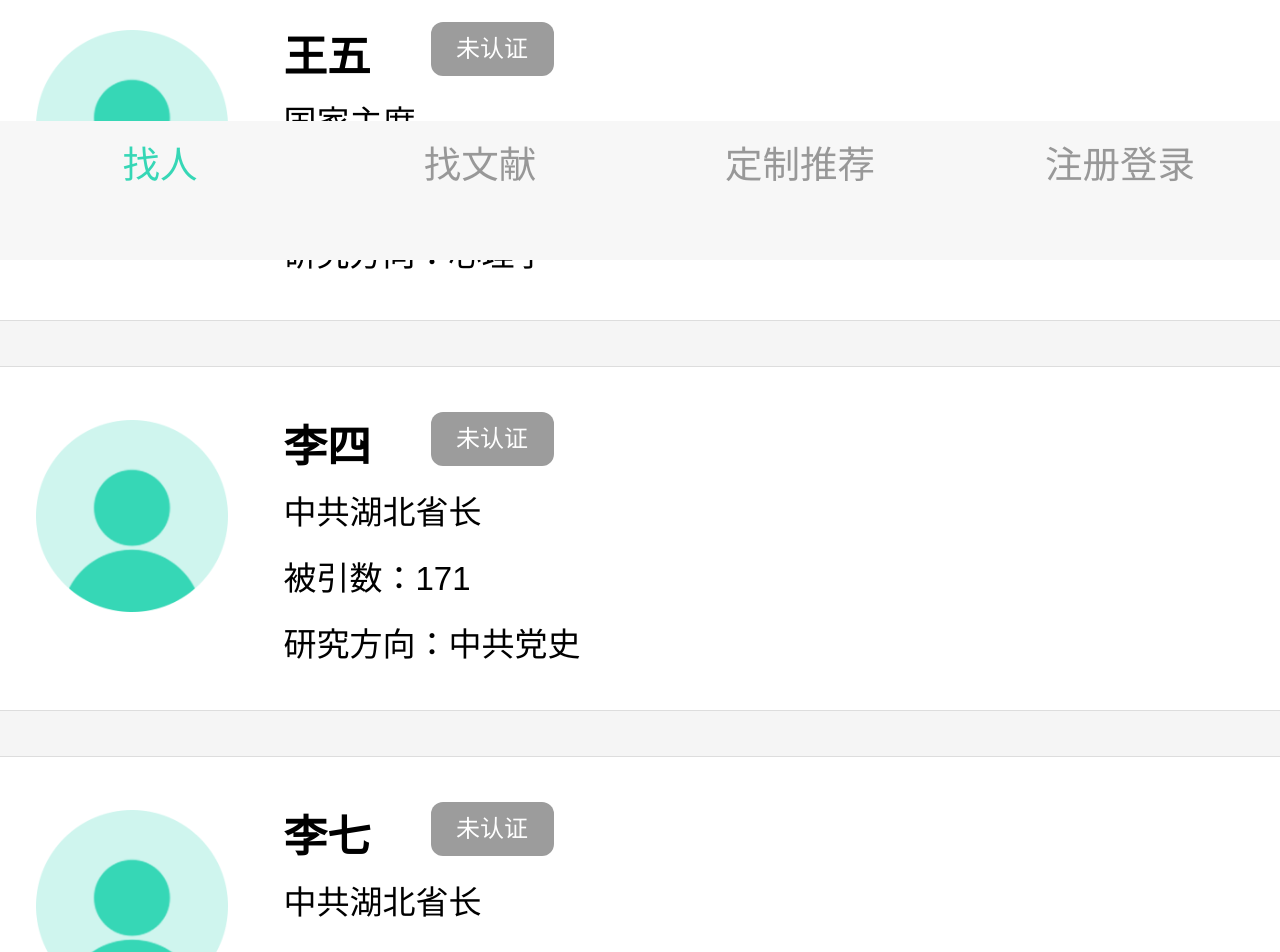
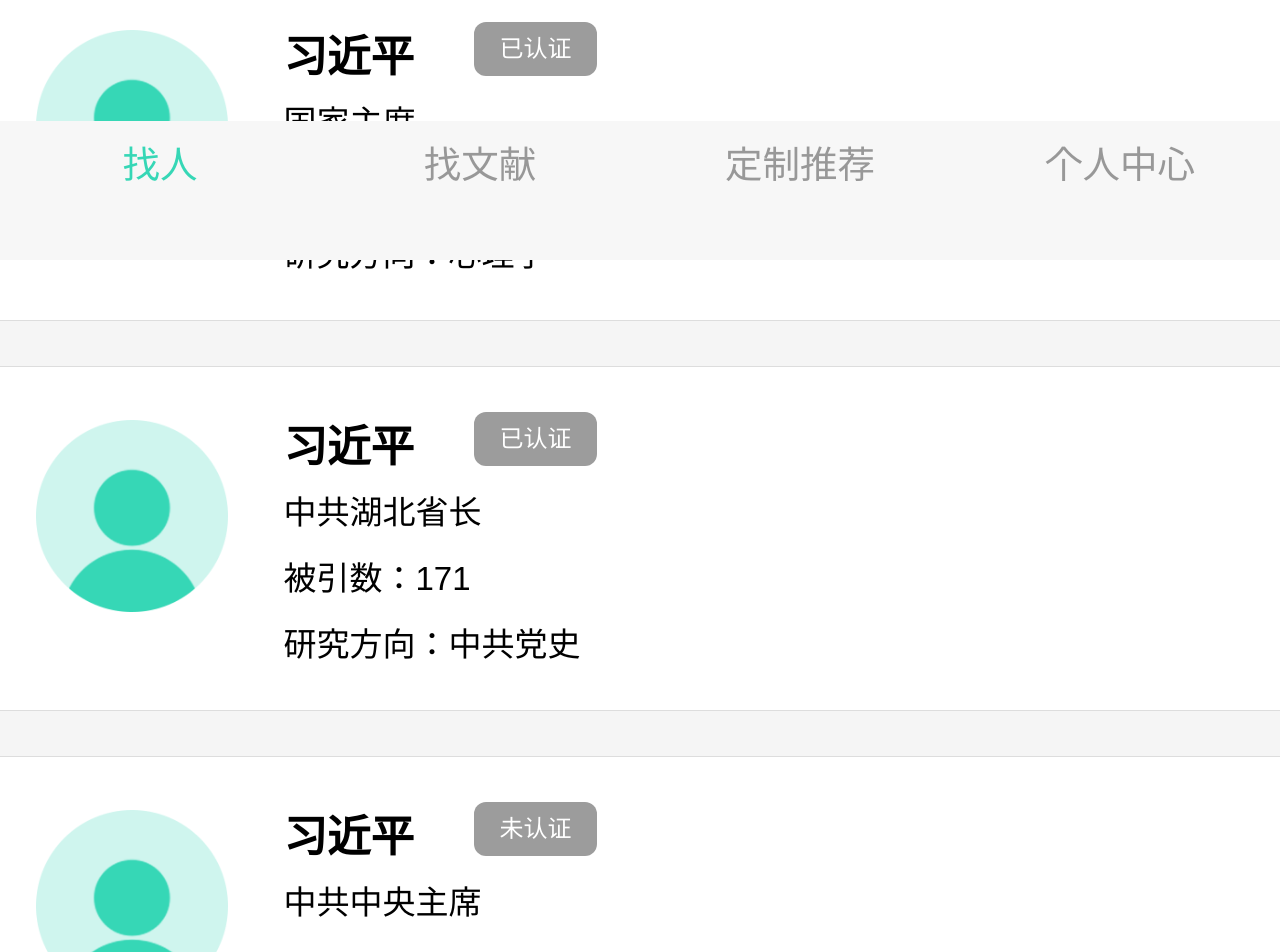
Before and after one commit to devilguang/wechat-scholar-community, a Vue app: page /findScholar/scholarResult in a window 1280 px wide. Shown: the part 540-1492 px from the top of the page. Built offline with nearby package versions, Linux system fonts and the light colour scheme; a small style sheet from the web is missing.

Commit message:
10202工作

```diff
--- a/src/App.vue
+++ b/src/App.vue
@@ -19,9 +19,9 @@
        <span class="nav-title">定制推荐</span>
        </router-link>
        </li> <li>
-       <router-link to="/login">
+       <router-link to="/personalCenter">
        <span class="iconfont icon-person"></span>
-       <span class="nav-title">注册登录</span>
+       <span class="nav-title">个人中心</span>
        </router-link>
        </li>
     </ul>
@@ -29,6 +29,7 @@
   <router-view class="view"></router-view>
   </div>
 </template>
+
 <style scroped src='./assets/css/base.css'></style>
 <style scroped src='./assets/css/style.css'></style>
 <!-- <script type="text/javascript" src='./js/index.js'></script>
--- a/src/assets/css/style.css
+++ b/src/assets/css/style.css
@@ -673,7 +673,7 @@ color: #000;
   color: #fff;
   line-height: .48rem;
 }
-#bookDetail .literature .tabBox p.active{
+#bookDetail .literature .tabBox p:hover{
  background: #36d7b6;
 }
 #bookDetail .literature .tabBox p:nth-of-type(1){
@@ -701,7 +701,7 @@ color: #000;
     margin-bottom: 0.18rem;
 }
 /*loginReg part*/
-#login h1{
+#personalCenter h1{
   width: 100%;
   height: .78rem;
   background: #424951;
@@ -711,18 +711,18 @@ color: #000;
   line-height: .78rem;
   font-family: "宋体";
 }
-#login .regBox{
+#personalCenter .regBox{
   padding: .68rem .29rem 0 ;
   box-sizing: border-box;
 }
-#login .regBox input{
+#personalCenter .regBox input{
   width: 100%;
 }
-#login .regBox p{
+#personalCenter .regBox p{
   height: .87rem;
   position: relative;
 }
-#login .regBox p span{
+#personalCenter .regBox p span{
   position: absolute;
   display: block;
   height: .87rem;
@@ -733,26 +733,26 @@ color: #000;
   font-size: .26rem;
   margin-top: 0.03rem;
 }
-#login .regBox p input{
+#personalCenter .regBox p input{
   height: .87rem;
   text-indent: 1.33rem;
   color: #bbbbbb;
   border: 1px solid #e7e7e7;
 }
-#login .regBox p .userTel{
+#personalCenter .regBox p .userTel{
   border-radius: 0.1rem 0.1rem 0 0 ;
 }
-#login .regBox p .userPsw{
+#personalCenter .regBox p .userPsw{
   border-radius:0  0  0.1rem 0.1rem;
 }
-#login .regBox .regTip{
+#personalCenter .regBox .regTip{
   font-size: .24rem;
   color: #b8b8b8;
   margin: 1.11rem 0 .35rem 0;
   float: right;
   display: block;
 }
-#login .regBox .next{
+#personalCenter .regBox .next{
   height: .9rem;
   background: #36d7b6;
   color: #fff;
--- a/src/components/bookDetail.vue
+++ b/src/components/bookDetail.vue
@@ -17,7 +17,7 @@
       <p class="cited"><span>被引量</span><span>123</span></p>
    </article>
    <ul class="userBtns clrfix">
-      <li class="active"><span class="iconfont icon-remark"></span><span>评论</span></li>
+      <li class=""><span class="iconfont icon-remark"></span><span>评论</span></li>
       <li><span class="iconfont icon-recommendBtn"></span><span>推荐</span></li>
       <li><span class="iconfont icon-share"></span><span>分享</span></li>
       <li><span class="iconfont icon-collect"></span><span>收藏</span></li>
--- a/src/components/login.vue
+++ b/src/components/personalCenter.vue
@@ -1,16 +1,29 @@
 <template lang="html">
-  <div id="login">
+  <div id="personalCenter">
     <h1>快速注册</h1>
     <article class="regBox">
       <form class="regMain" method="post">
           <p><span>手机号</span><input type="text" name=""  placeholder="请输入11位手机号" class="userTel"></p>
           <p><span>密码</span><input type="password" name="" placeholder="设置登录密码，不少于6位" class="userPsw"></p>
           <span class="regTip">将给您发送6位数的验证码短信</span>
-          <input type="submit" name="" value="下一步" class="next">
+          <input type="button" name="" value="下一步" class="next" v-on:click="sendCode">
       </form>
     </article>
   </div>
 </template>
 
 <script>
+export default {
+  data () {
+    return {
+      message: ''
+    }
+  },
+  methods: {
+    sendCode: function () {
+      window.alert('验证码已发送')
+    }
+  }
+}
+
 </script>
--- a/src/components/scholarResult.vue
+++ b/src/components/scholarResult.vue
@@ -3,7 +3,8 @@
   <h4>为您检索的结果如下：</h4>
   <ul class="scholarList">
     <li class="scholarItem" v-for="item in items">
-      <router-link :to="{ name: 'detail', params: { userID: item.userID }}">
+      <router-link :to="{ path: 'scholarResult/scholarDetail', query: { ID: item.userID }}">
+      <!-- <router-link :to="{ name: 'detail', params: { userID: item.userID }}"> -->
         <div class="scholarHead"><img src="../assets/img/img-scholar_1.png" > </div>
          <div class="scholarInfos">
            <div class="scholarTitle">
--- a/static/mock-data/scholarResult.json
+++ b/static/mock-data/scholarResult.json
@@ -1,6 +1,6 @@
 [
 	{
-    "userID":"1234",
+    "userID":"1",
 		"imgUrl":"http://imgqn5.fruitday.com/images/product_pic/13448/1/1-270x270-13448-9AHTXWAT.jpg",
 		"userName":"习近平",
 		"userStatus":"未认证",
@@ -8,43 +8,43 @@
 		"userCitedNum":"171",
     "userDir":"中共党史"
 	}, {
-    "userID":"1235",
+    "userID":"2",
 		"imgUrl":"http://imgqn5.fruitday.com/images/product_pic/13448/1/1-270x270-13448-9AHTXWAT.jpg",
-		"userName":"王五",
-		"userStatus":"未认证",
+		"userName":"习近平",
+		"userStatus":"已认证",
 		"userPosition":"国家主席",
 		"userCitedNum":"81",
     "userDir":"心理学"
 	}, {
-    "userID":"1236",
+    "userID":"3",
 		"imgUrl":"http://imgqn5.fruitday.com/images/product_pic/13448/1/1-270x270-13448-9AHTXWAT.jpg",
-		"userName":"李四",
-		"userStatus":"未认证",
+		"userName":"习近平",
+		"userStatus":"已认证",
 		"userPosition":"中共湖北省长",
 		"userCitedNum":"171",
     "userDir":"中共党史"
 	}, {
-    "userID":"1237",
+    "userID":"4",
 		"imgUrl":"http://imgqn5.fruitday.com/images/product_pic/13448/1/1-270x270-13448-9AHTXWAT.jpg",
-		"userName":"李七",
+		"userName":"习近平",
 		"userStatus":"未认证",
-		"userPosition":"中共湖北省长",
+		"userPosition":"中共中央主席",
 		"userCitedNum":"171",
     "userDir":"中共党史"
 	}, {
-    "userID":"1238",
+    "userID":"5",
 		"imgUrl":"http://imgqn5.fruitday.com/images/product_pic/13448/1/1-270x270-13448-9AHTXWAT.jpg",
-		"userName":"李八",
+		"userName":"习近平",
 		"userStatus":"未认证",
-		"userPosition":"中共湖北省长",
+		"userPosition":"中共仙桃市长",
 		"userCitedNum":"171",
     "userDir":"中共党史"
 	}, {
-    "userID":"1239",
+    "userID":"6",
 		"imgUrl":"http://imgqn5.fruitday.com/images/product_pic/13448/1/1-270x270-13448-9AHTXWAT.jpg",
-		"userName":"李九",
+		"userName":"习近平",
 		"userStatus":"未认证",
-		"userPosition":"中共湖北省长",
+		"userPosition":"中共赤壁市政委书记",
 		"userCitedNum":"171",
     "userDir":"中共党史"
 	}
```
Also changed, not shown: src/main.js (+9 -5 lines), src/views/inputCode.vue (added, +11 -0 lines), static/mock-data/scholarDetail.json (+60 -2 lines).
